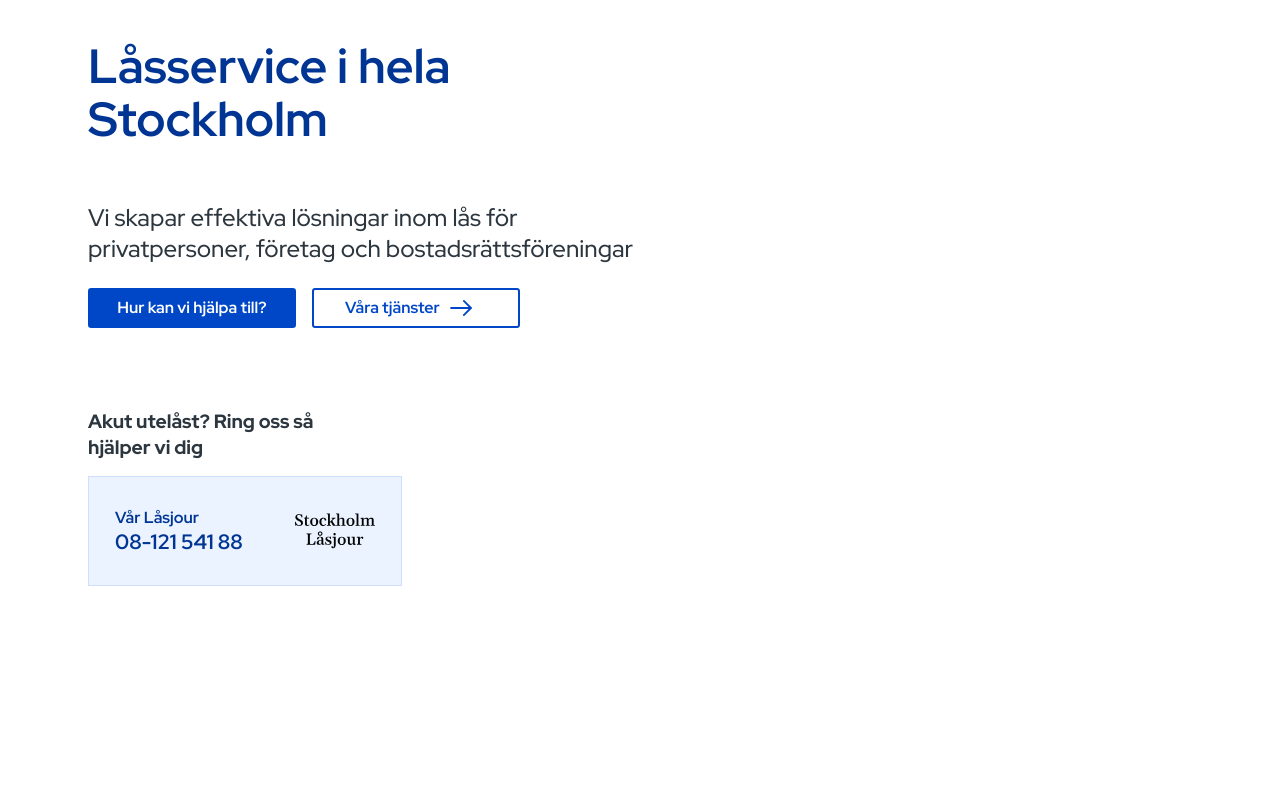
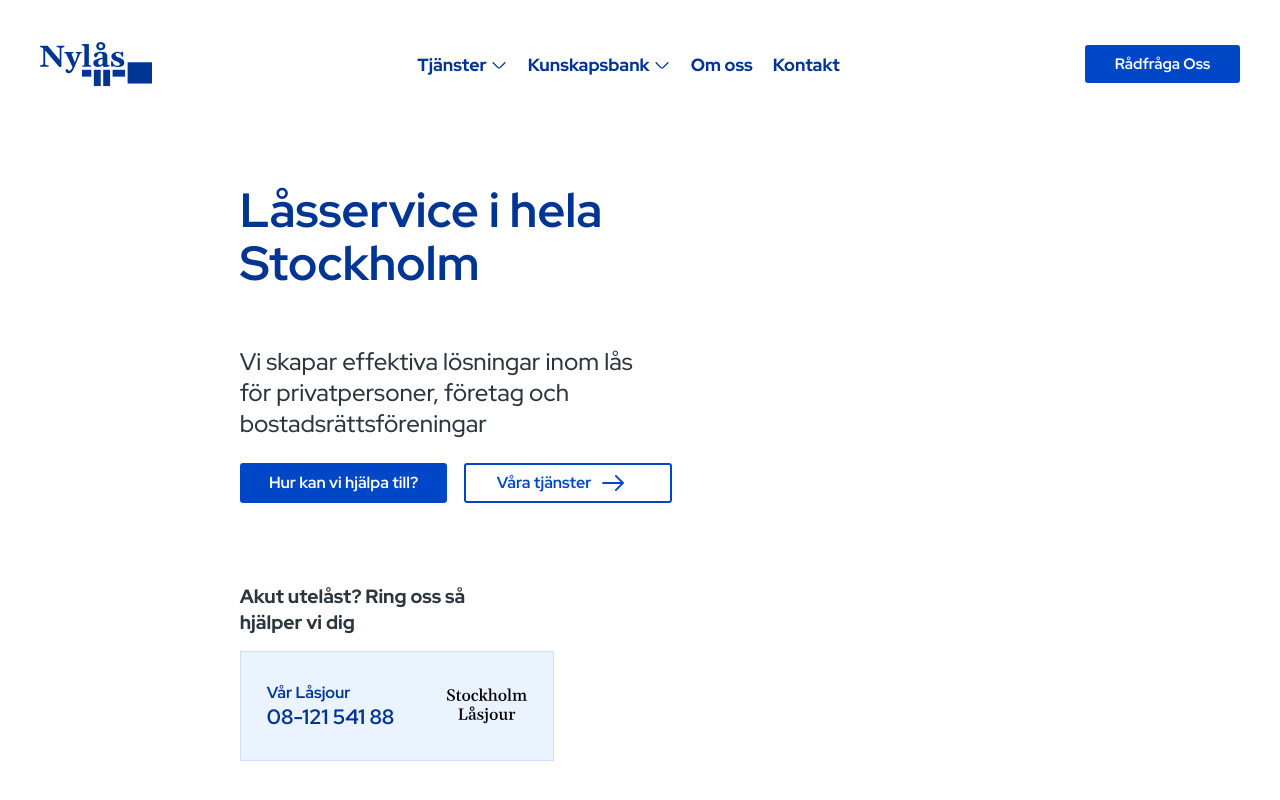
Before and after one commit to Spangamacka/Spangamacka.github.io, a Next.js app: page / in a window 1280 px wide. Built offline with nearby package versions, Linux system fonts and the light colour scheme.

Commit message:
Navbar component creation.

```diff
--- /dev/null
+++ b/components/buttons/button-solid-small.js
@@ -0,0 +1,11 @@
+import classes from './button-solid-small.module.css';
+
+function ActionButtonSolidSmall(props) {
+    return (
+        <button className={classes.btn_small}>
+            {props.text}
+        </button>
+    )
+}
+
+export default ActionButtonSolidSmall;
--- /dev/null
+++ b/components/buttons/button-solid-small.module.css
@@ -0,0 +1,51 @@
+
+.btn_small {
+    font-family: inherit;
+    align-items: center;
+    background-color: var(--clr-secondary);
+    border: 2px solid var(--clr-secondary);
+    border-radius: 0.2em;
+    box-sizing: border-box;
+    color: #fff;
+    cursor: pointer;
+    display: inline-flex;
+    fill: #000;
+    font-size: 0.95rem;
+    font-weight: 700;
+    height: 2.4rem;
+    justify-content: center;
+
+    line-height: 24px;
+    min-width: 100px;
+    max-width: 110px;
+    outline: 0;
+    padding: 0 1rem;
+    text-align: center;
+    text-decoration: none;
+    transition: all .3s;
+    user-select: none;
+    -webkit-user-select: none;
+    touch-action: manipulation;
+  }
+
+  .btn_small:focus {
+    color: #171e29;
+  }
+
+  .btn_small:hover {
+    background-color: #3385ff;
+    border-color: #3385ff;
+    fill: #06f;
+  }
+
+  .btn_small:active {
+    background-color: #3385ff;
+    border-color: #3385ff;
+    fill: #06f;
+  }
+
+  @media (min-width: 768px) {
+    .btn_small {
+      min-width: 155px;
+    }
+  }
--- a/components/home-page/hero.module.css
+++ b/components/home-page/hero.module.css
@@ -13,7 +13,8 @@
 
 .hero {
     text-align: left;
-    padding-left: 5rem;
+    padding-left: 36.66%;
+    padding-top: 5%;
 
 }
 
--- /dev/null
+++ b/components/navigation/navbar.js
@@ -0,0 +1,50 @@
+import classes from './navbar.module.css';
+import Image from 'next/image';
+import ActionButtonSolidSmall from '../buttons/button-solid-small.js';
+
+
+function Navbar() {
+    return (
+        <div className={classes.navbar_container}>
+            <div className={classes.logo_container}>
+            <Image
+                    src="/NylåsLogo.svg"
+                    width={112}
+                    height={112}
+                    quality={100}
+                    alt="NylåsLogo"
+                    />
+            </div>
+            <div className={classes.navigation_items_holder}>
+               <div className={classes.navigation_items}>
+                <div className={classes.navigation_item}>
+                    Tjänster
+                    <div className={classes.icon_holder}><svg xmlns="http://www.w3.org/2000/svg" width="18" height="18" viewBox="0 0 21 21" fill="none">
+                        <path d="M17.4303 7.83105L11.7253 13.5361C11.0516 14.2098 9.94906 14.2098 9.27531 13.5361L3.57031 7.83105" stroke="#003594" stroke-width="1.5" stroke-miterlimit="10" stroke-linecap="round" stroke-linejoin="round"/>
+                        </svg>
+                    </div>
+                </div>
+                <div className={classes.navigation_item}>
+                    Kunskapsbank
+                    <div className={classes.icon_holder}><svg xmlns="http://www.w3.org/2000/svg" width="18" height="18" viewBox="0 0 21 21" fill="none">
+                        <path d="M17.4303 7.83105L11.7253 13.5361C11.0516 14.2098 9.94906 14.2098 9.27531 13.5361L3.57031 7.83105" stroke="#003594" stroke-width="1.5" stroke-miterlimit="10" stroke-linecap="round" stroke-linejoin="round"/>
+                        </svg>
+                    </div>
+                    </div>
+                <div className={classes.navigation_item}>Om oss</div>
+                <div className={classes.navigation_item}>Kontakt</div>
+               </div>
+            </div>
+            <div className={classes.navigation_attention}>
+
+                <div>
+                    <ActionButtonSolidSmall text="Rådfråga Oss" />
+                </div>
+            </div>
+
+
+        </div>
+    )
+}
+
+export default Navbar;
--- /dev/null
+++ b/components/navigation/navbar.module.css
@@ -0,0 +1,56 @@
+@media (min-width: 869px) {
+    .navbar_container {
+        display: none;
+    }
+  }
+
+
+
+.navbar_container {
+    display: flex;
+    width: 100%;
+    height: auto;
+    max-width: 1200px;
+    justify-content: space-between;
+    align-items: stretch;
+    margin-left: auto;
+    margin-right: auto;
+    position: static;
+}
+
+.logo_container {
+    align-items: center;
+    display: flex;
+    position: relative;
+
+}
+
+.navigation_items_holder {
+    display: flex;
+}
+
+.navigation_items {
+    display: flex;
+}
+
+.navigation_item {
+    align-items: center;
+    display: flex;
+    padding-left: 1.25rem;
+    font-weight: 800;
+    font-size: 1.1rem;
+    color: var(--clr-primary);
+}
+
+.navigation_attention {
+    display: flex;
+    align-items: center;
+
+}
+
+.icon_holder {
+    display: flex;
+    justify-content: center;
+    margin-left: 0.2rem;
+    margin-top: 0.1rem;
+}
--- a/pages/index.js
+++ b/pages/index.js
@@ -1,11 +1,13 @@
 
 import { Fragment } from 'react';
 import Hero from '../components/home-page/hero';
+import Navbar from '../components/navigation/navbar';
 
 export default function HomePage() {
   return (
 
     <Fragment>
+      <Navbar />
       <Hero />
     </Fragment>
 
```
Also changed, not shown: components/navbar.js (deleted), public/NylåsLogo.svg (added).
